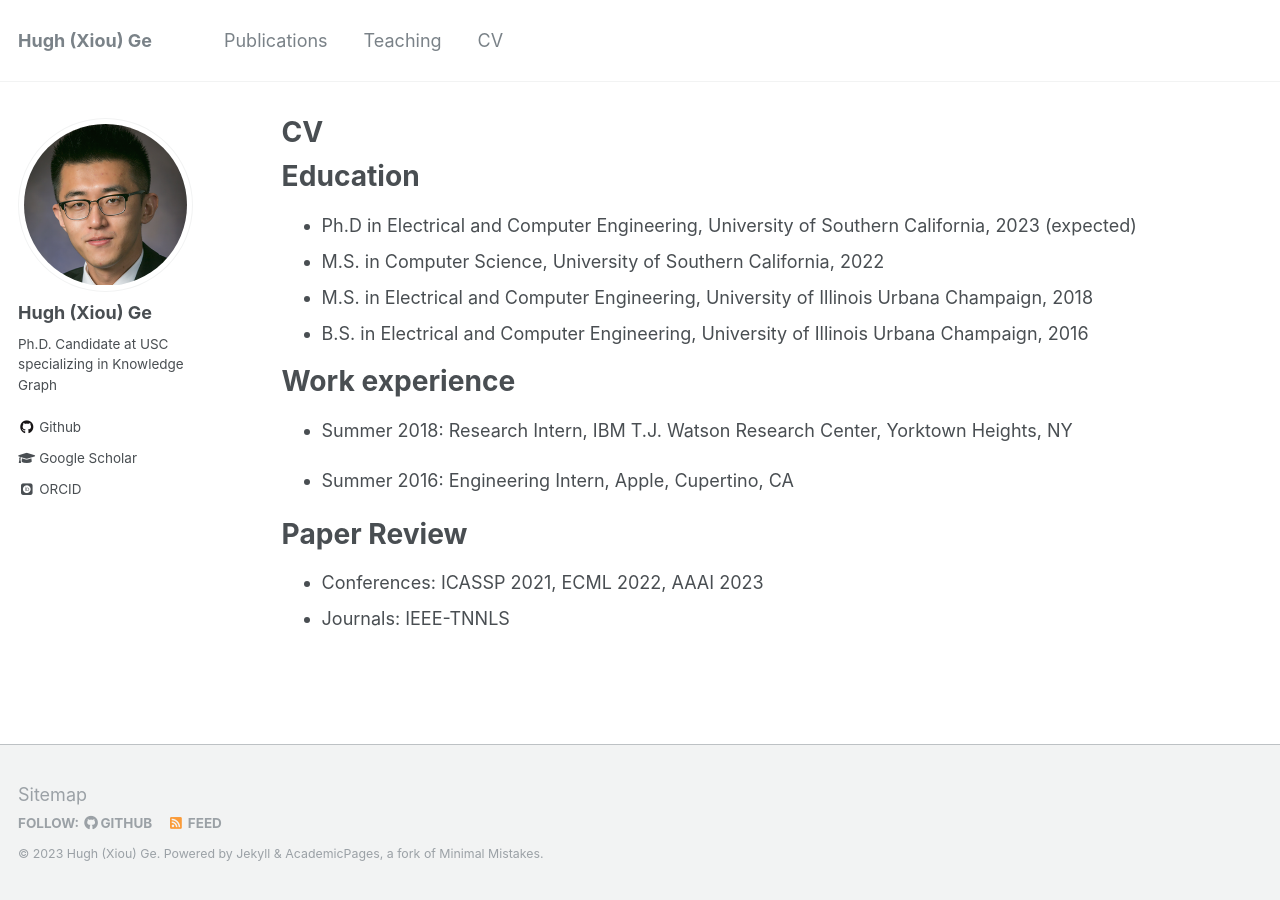
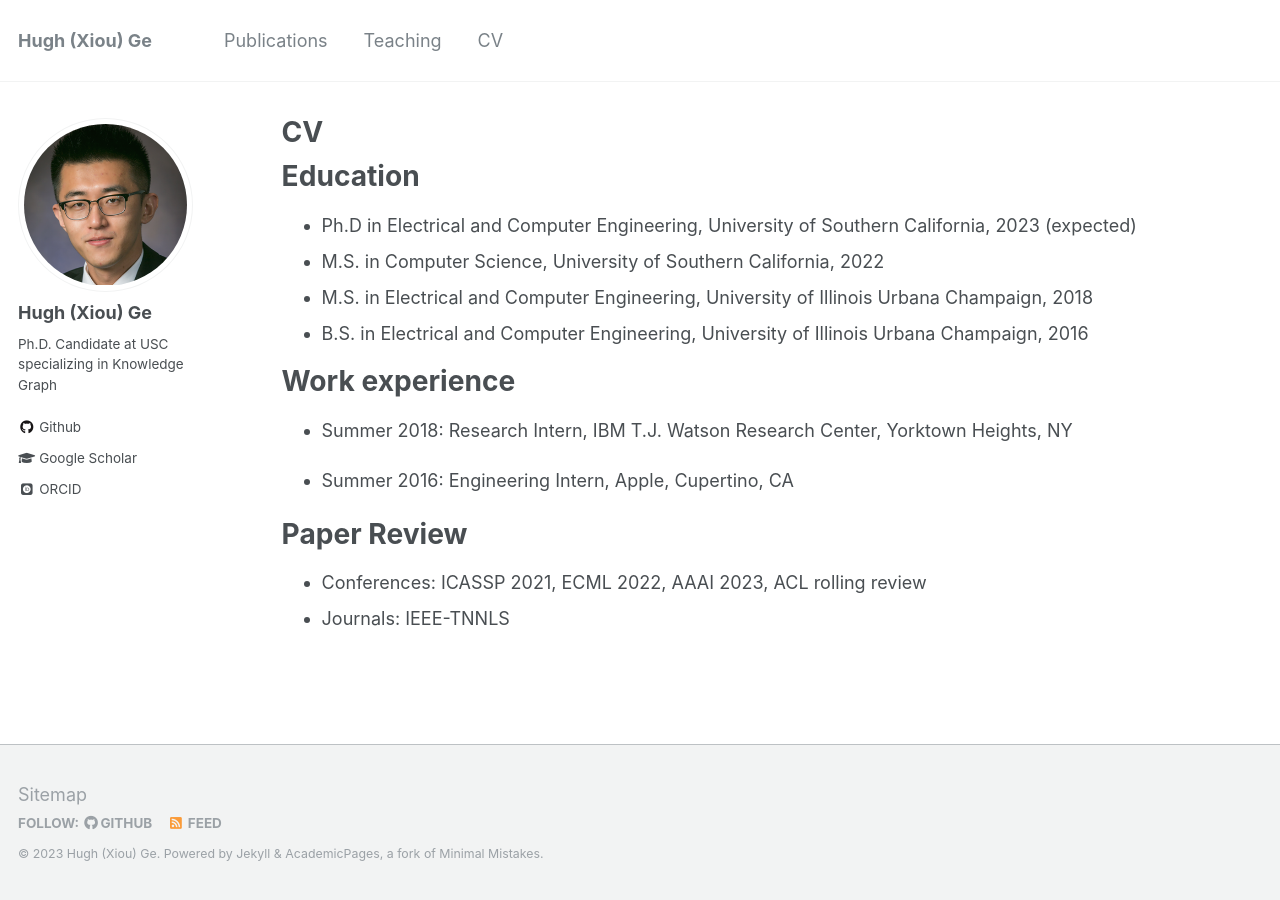
Before and after one commit to hughxiouge/hughxiouge.github.io, a Jekyll site: the page built from _pages/cv.md, in a window 1280 px wide. Built offline with Jekyll 4.4.1, drawn with Linux system fonts in a browser that asks for light colours; some web fonts are replaced.

Commit message:
change reviewer

```diff
--- a/_pages/cv.md
+++ b/_pages/cv.md
@@ -25,7 +25,7 @@ Work experience
 
 Paper Review
 ======
-* Conferences: ICASSP 2021, ECML 2022, AAAI 2023
+* Conferences: ICASSP 2021, ECML 2022, AAAI 2023, ACL rolling review
 * Journals: IEEE-TNNLS
 
 <!-- Skills
```
